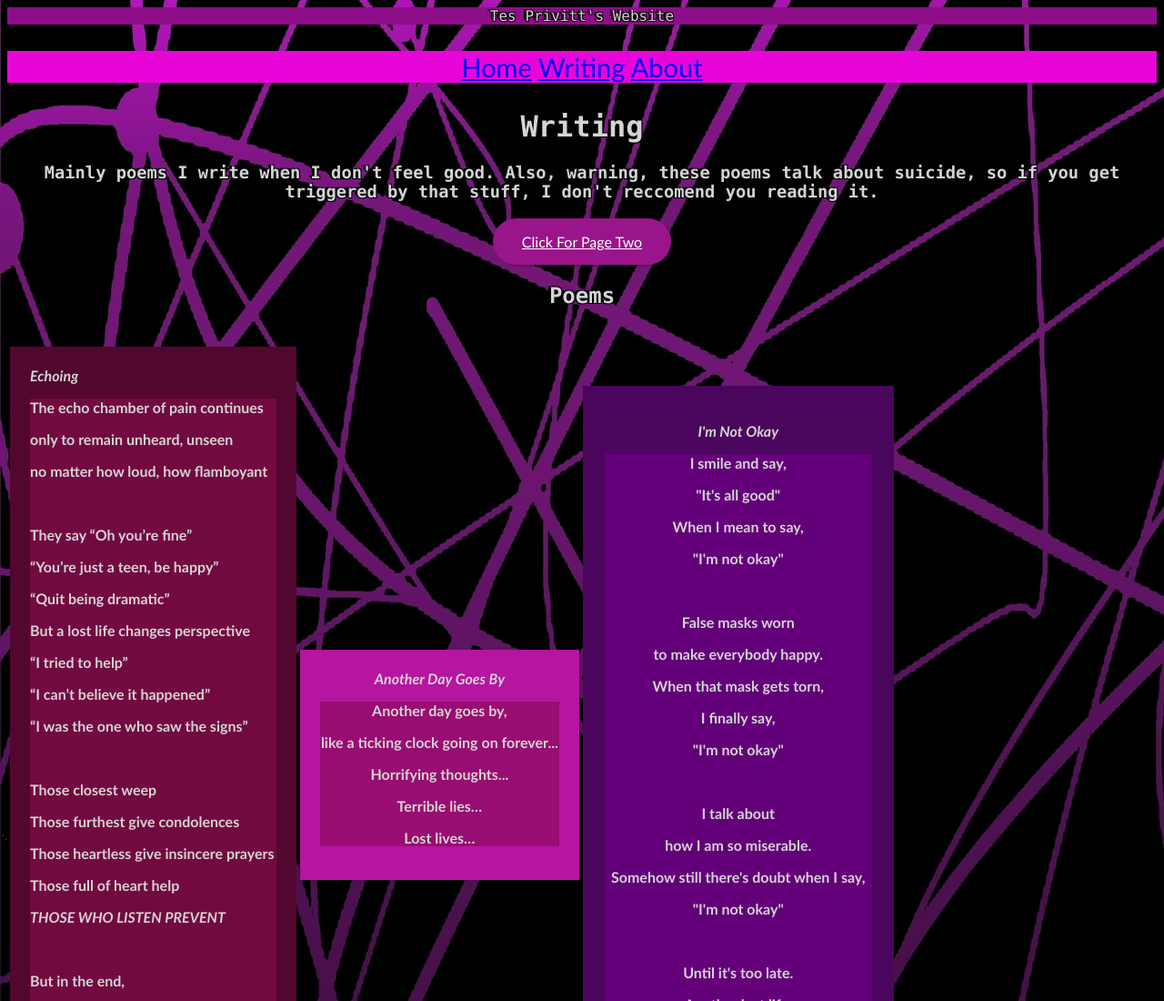
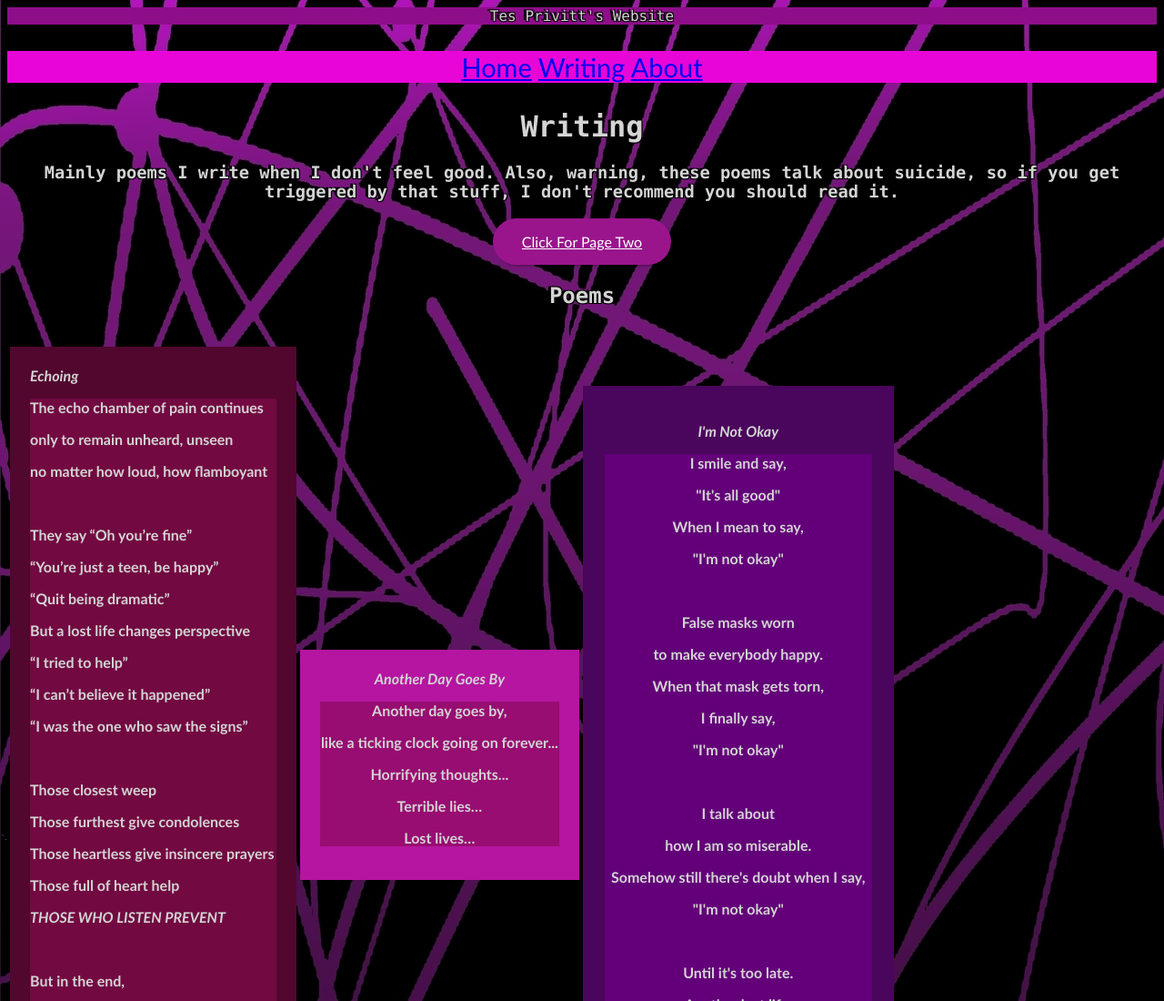
Before and after one commit to TC-Privitt2004/tes.privitt.github.io, a plain HTML site: page writing.html in a window 1280 px wide. Shown: the top 1100 px of the page at 91% size. Drawn offline with Linux system fonts and the light colour scheme.

Commit message:
typo fix

```diff
--- a/writing.html
+++ b/writing.html
@@ -16,7 +16,7 @@
 	</div>
 	<div class="Heading">
 	<h1>Writing</h1>
-	<h3>Mainly poems I write when I don't feel good. Also, warning, these poems talk about suicide, so if you get triggered by that stuff, I don't reccomend you reading it.</h3>
+	<h3>Mainly poems I write when I don't feel good. Also, warning, these poems talk about suicide, so if you get triggered by that stuff, I don't recommend you should read it.</h3>
 
 	</div>
 	<! button >
```
